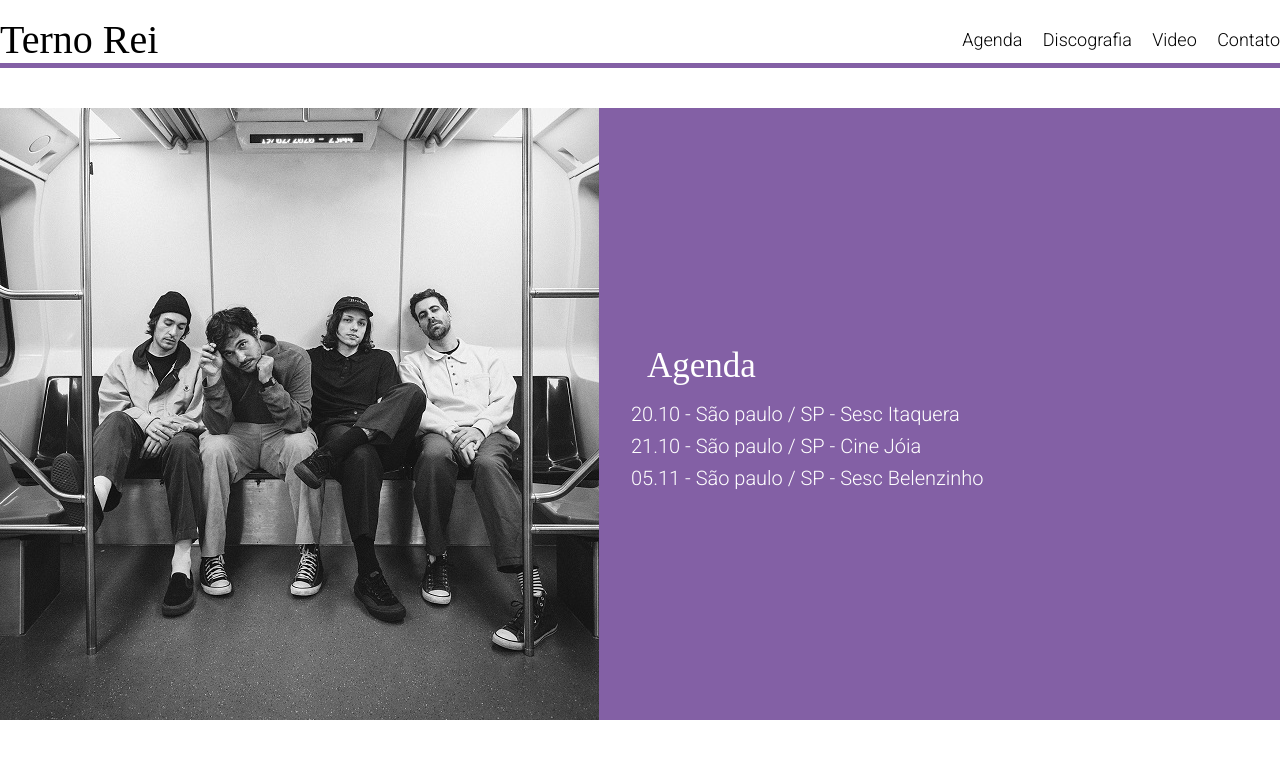
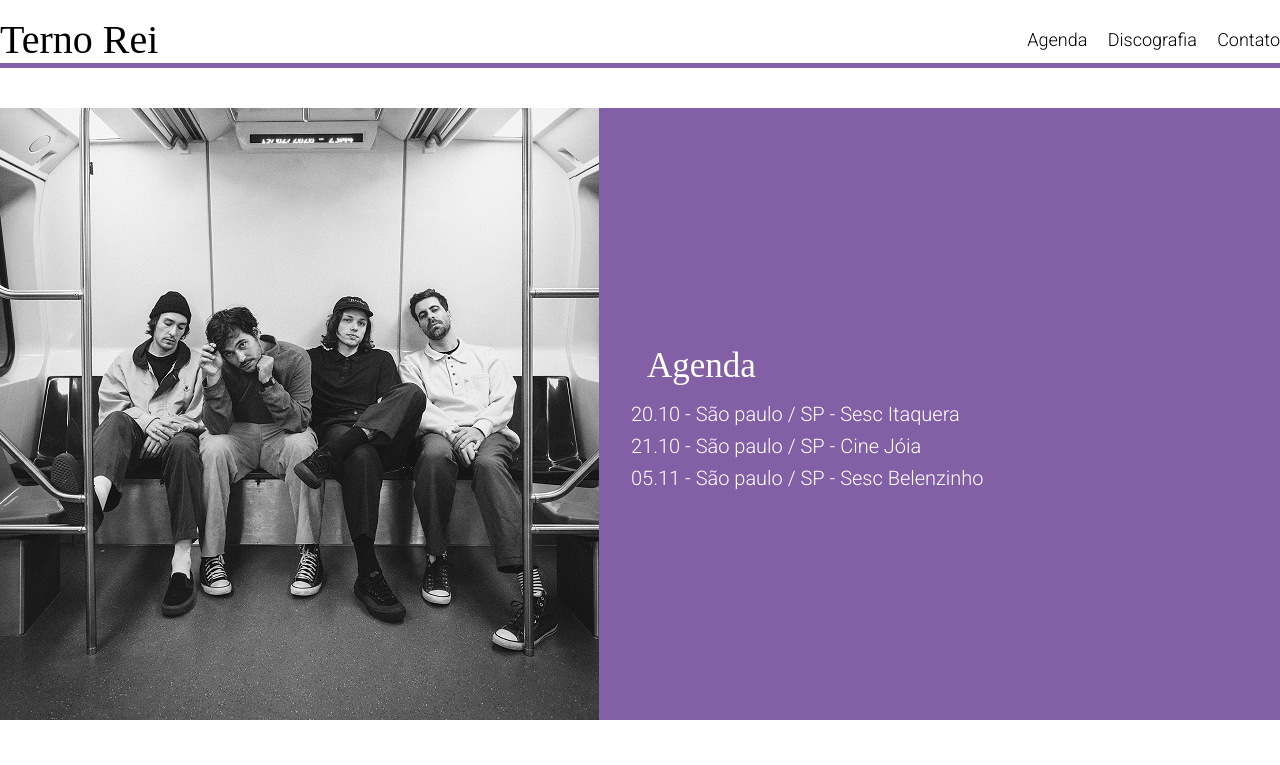
Before and after one commit to srwitts/projeto_site_ternorei, a plain HTML site: page index.html in a window 1280 px wide. Shown: the top 765 px of the page. Drawn offline with Linux system fonts and the light colour scheme; a web font is replaced by a local one.

Commit message:
commit atualização 1

```diff
--- a/index.html
+++ b/index.html
@@ -20,9 +20,6 @@
                     </li>
                     <li>
                         <a href="#discografia">Discografia</a>
-                    </li>
-                    <li>
-                        <a href="#video">Video</a>
                     </li>
                     <li>
                         <a href="#contact">Contato</a>
```
